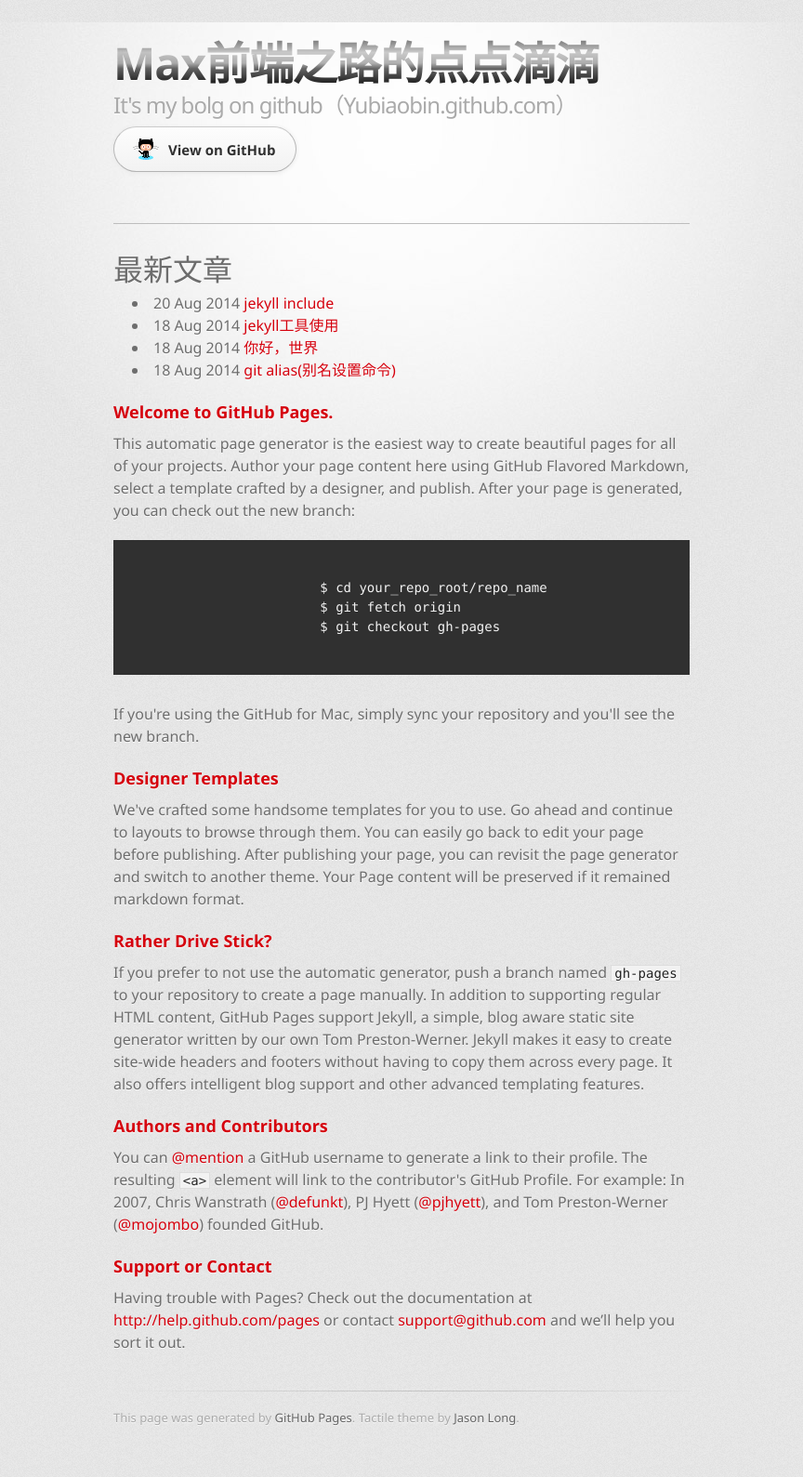
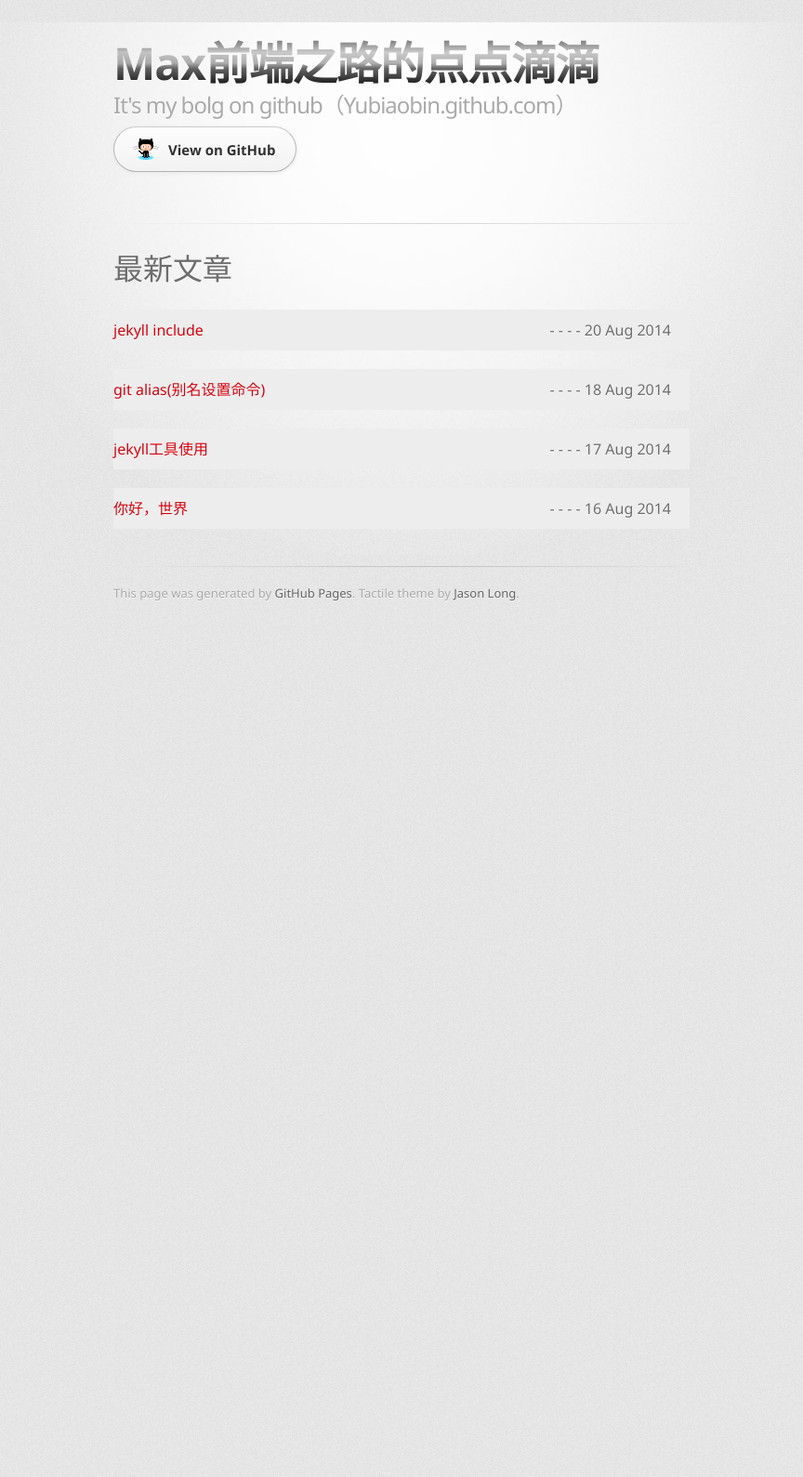
Before and after one commit to yubiaobin/yubiaobin.github.io, a Jekyll site: the page built from index.html, in a window 1280 px wide. Shown: the whole page at 93% size, without its empty margins (208-1072 px from the left). Built offline with Jekyll 4.4.1, drawn with Linux system fonts in a browser that asks for light colours; comment, search, counter and statistics services are not loaded; after the commit the page ends 900 px from its top, so only the background shows below that.

Commit message:
modified index page stylesheet

```diff
--- a/index.html
+++ b/index.html
@@ -7,46 +7,33 @@
 
 
 
+<section id="main_content">
 
+	<h1>最新文章</h1>
 
-<h1>最新文章</h1>
+	<ul class="index_list">
+	    {% for post in site.posts %}
+	        <li>
+	        	<a href="{{ site.url }}{{ post.url }}">{{ post.title }}</a>
+	        	<span class="index_list_date"><span> - - - - </span>{{ post.date | date_to_string }}</span>
+	        </li>
+	    {% endfor %}
+	</ul>
 
 
 
-<ul>
-    {% for post in site.posts %}
-
-        <li>
-        	{{ post.date | date_to_string }}
-        	<a href="{{ site.url }}{{ post.url }}">{{ post.title }}</a>
-        </li>
 
 
-    {% endfor %}
-</ul>
 
 
-<section id="main_content">
 
-    <h3>
+
+
+<!--     <h3>
   		<a name="welcome-to-github-pages" class="anchor" href="#welcome-to-github-pages"><span class="octicon octicon-link"></span></a>Welcome to GitHub Pages.
     </h3>
 
 
-
-    <p>
-    	This automatic page generator is the easiest way to create beautiful pages for all of your projects. Author your page content here using GitHub Flavored Markdown, select a template crafted by a designer, and publish. After your page is generated, you can check out the new branch:
-    </p>
-
-	<pre><code>
-			$ cd your_repo_root/repo_name
-			$ git fetch origin
-			$ git checkout gh-pages
-		</code></pre>
-
-	<p>
-		If you're using the GitHub for Mac, simply sync your repository and you'll see the new branch.
-	</p>
 
 
 
@@ -81,7 +68,10 @@
 	<p>
 		Having trouble with Pages? Check out the documentation at
 		<a href="http://help.github.com/pages">http://help.github.com/pages</a> or contact <a href="mailto:support@github.com">support@github.com</a> and we’ll help you sort it out.
-	</p>
+	</p> -->
+
+
+
 
 
 
--- a/stylesheets/stylesheet.css
+++ b/stylesheets/stylesheet.css
@@ -400,14 +400,40 @@
 
 
 
-/*custom style*/
 
+
+
+
+
+
+
+
+
+
+
+
+
+/*----------------------------custom style----------------------------*/
+/*去除百度检测图片样式*/
 img[src="http://eiv.baidu.com/hmt/icon/21.gif"]{
   display:none;
 }
 
 
 .content{
-    border-top: 1px solid #bdbdbd;
+    background: transparent url('../images/hr.png') 0 0 no-repeat;
+    /*border-top: 1px solid #bdbdbd;*/
     padding-top:25px;
 }
+
+.index_list li{
+  list-style:none;
+  margin:20px 0;
+  padding:10px 0;
+  background:#ededed;
+}
+
+.index_list .index_list_date{
+  float:right;
+  padding-right:20px;
+}
```
Also changed, not shown: _posts/2014-08-16-hello-world.html (renamed from _posts/2014-08-18-hello-world.html), _posts/2014-08-17-jekyll-command-line.html (renamed from _posts/2014-08-18-jekyll-command-line.html), 4 other files.
